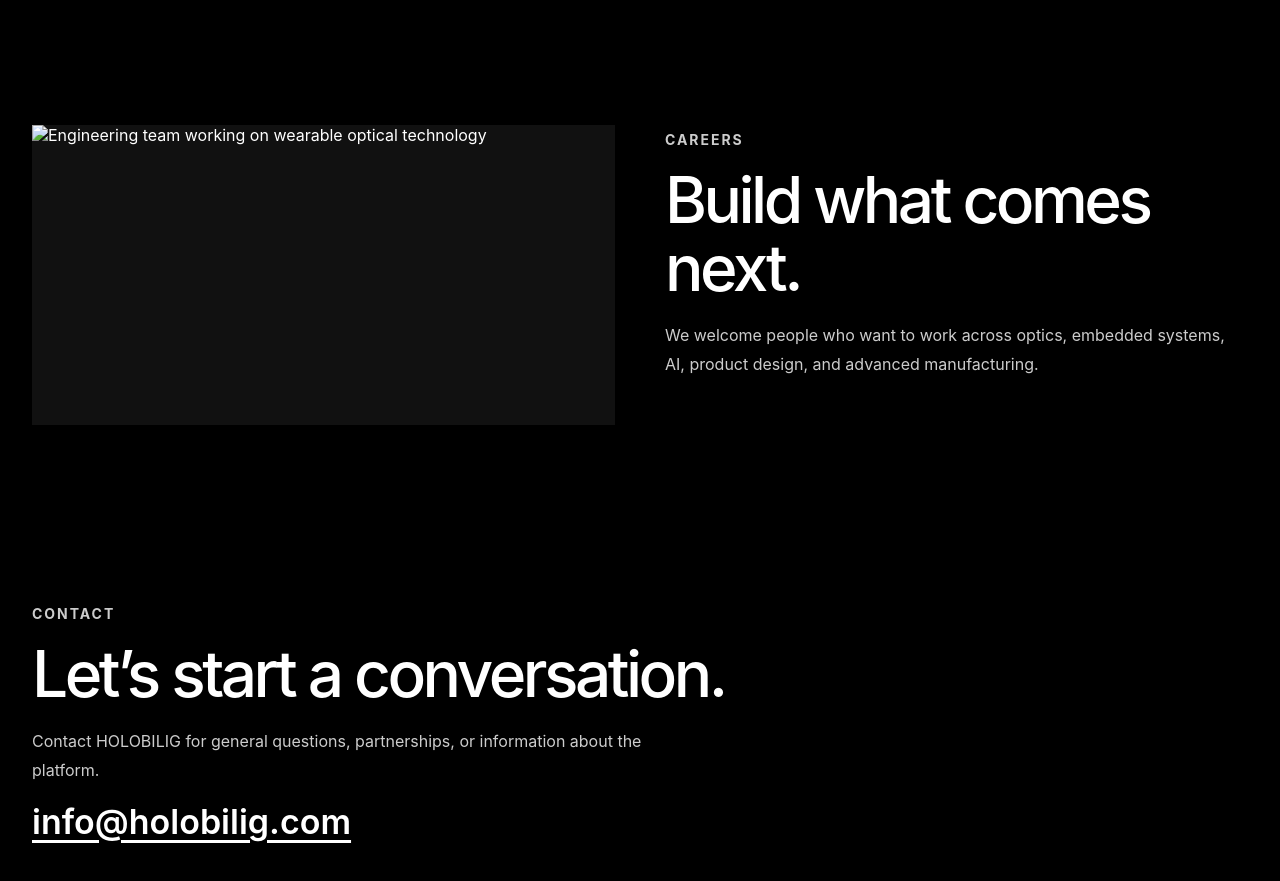
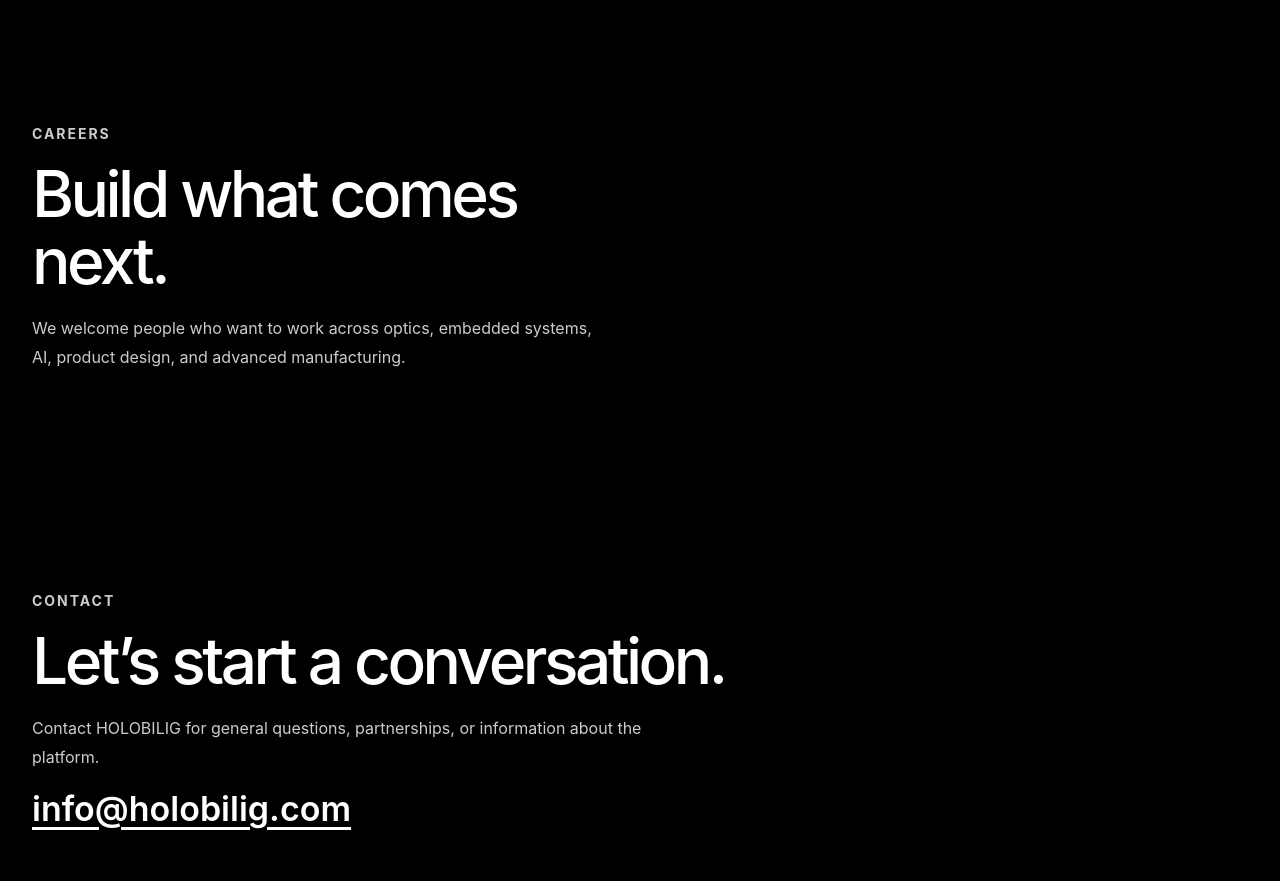
Before and after one commit to pemgenc/haytham-vision-site, a plain HTML site: page index.html in a window 1280 px wide. Shown: the part 3160-4041 px from the top of the page. Drawn offline with Linux system fonts and the light colour scheme.

Commit message:
Update index.html

```diff
--- a/index.html
+++ b/index.html
@@ -526,7 +526,7 @@
 
     <section class="section careers" id="careers">
       <div class="section-inner careers-layout">
-        <img class="section-image" src="images/" alt="Engineering team working on wearable optical technology" data-i18n-alt="careersImage" loading="lazy">
+
         <div>
           <p class="eyebrow" data-i18n="careersEyebrow">Careers</p>
           <div class="section-heading">
```
